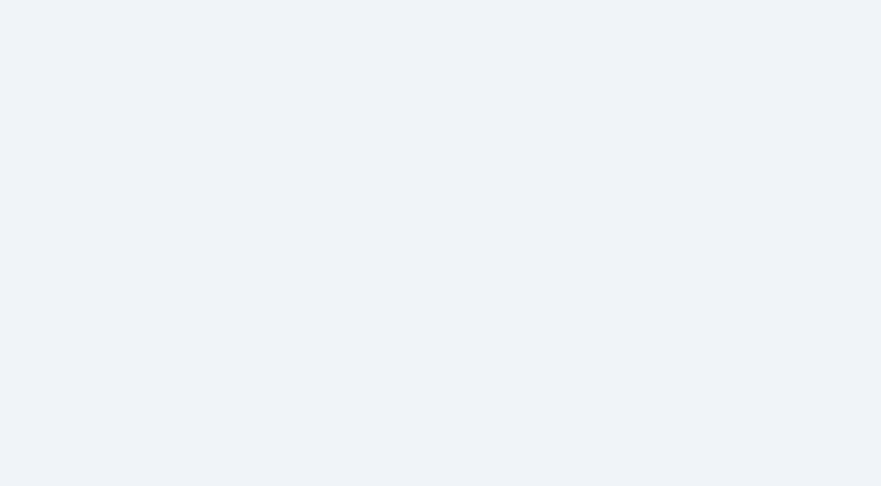
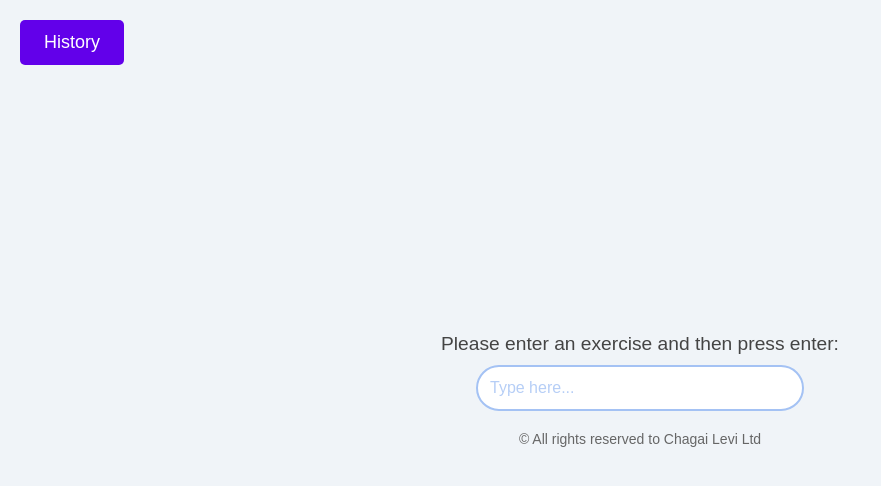
Before and after one commit to ChagaiLevi/Calculator, a React (Create React App) app in the folder calculator/: page / in a window 1280 px wide. Shown: the top 486 px of the page, without its empty margins (0-881 px from the left). Built offline with nearby package versions, Linux system fonts and the light colour scheme; the HTML template or start-up script is replaced by a standard one.

Commit message:
Arranging the html and css within the react project

```diff
--- a/calculator/src/App.tsx
+++ b/calculator/src/App.tsx
@@ -1,9 +1,16 @@
 import React from 'react';
+import HistoryBtn from './HistoryBtn';
+import HistoryPage from './HistoryPage';
+import Calculator from './Calculator';
+import Copyright from './Copyright';
 
 function App() {
   return (
     <div>
-
+      <HistoryBtn />
+      <HistoryPage />
+      <Calculator />
+      <Copyright />
     </div>
   );
 }
--- /dev/null
+++ b/calculator/src/Calculator.tsx
@@ -0,0 +1,11 @@
+const Calculator = () => {
+  return (
+    <div className="mainContainer">
+      <div>Please enter an exercise and then press enter:</div>
+      <input type="text" className="exercise" placeholder="Type here..." maxLength={33} minLength={3} />
+      <p className="text"></p>
+    </div>
+  )
+}
+
+export default Calculator
--- /dev/null
+++ b/calculator/src/Copyright.tsx
@@ -0,0 +1,9 @@
+const Copyright = () => {
+  return (
+    <>
+      <div className="copyright">&copy; All rights reserved to Chagai Levi Ltd</div>
+    </>
+  )
+}
+
+export default Copyright
--- /dev/null
+++ b/calculator/src/HistoryBtn.tsx
@@ -0,0 +1,7 @@
+const HistoryBtn = () => {
+  return (
+    <button id="historyBtn" title="history">History</button>
+  )
+}
+
+export default HistoryBtn
--- /dev/null
+++ b/calculator/src/HistoryPage.tsx
@@ -0,0 +1,13 @@
+const HistoryPage = () => {
+  return (
+    <div id="sidebar" className="sidebar">
+      <span className="closebtn" id="closeBtn">&times;</span>
+      <div className="container">
+        <div className="table-header">History</div>
+        <div className="history"></div>
+      </div>
+    </div>
+  )
+}
+
+export default HistoryPage
--- a/calculator/src/index.css
+++ b/calculator/src/index.css
@@ -8,7 +8,8 @@ body {
   margin: 0;
 }
 
-.container0 {
+.mainContainer,
+.copyright {
   text-align: center;
 }
 
```
Also changed, not shown: 1 other file (tests, documents, lock files or other folders).
